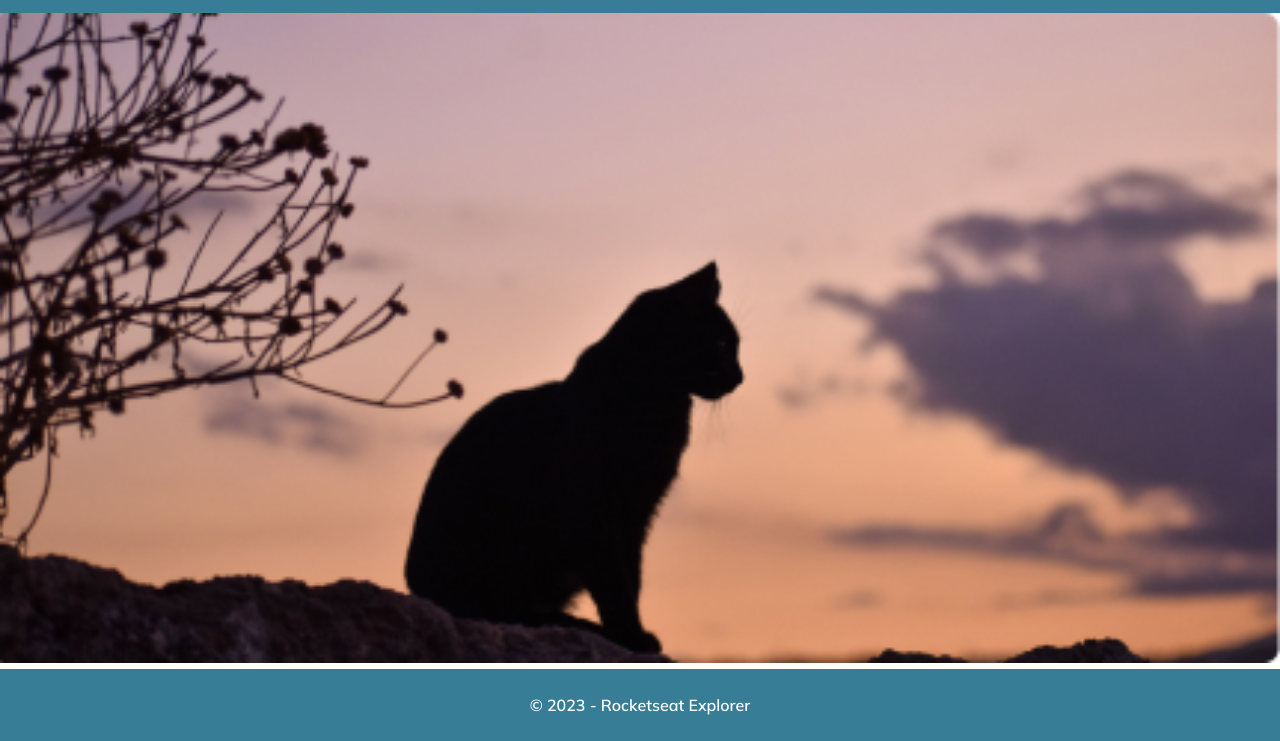
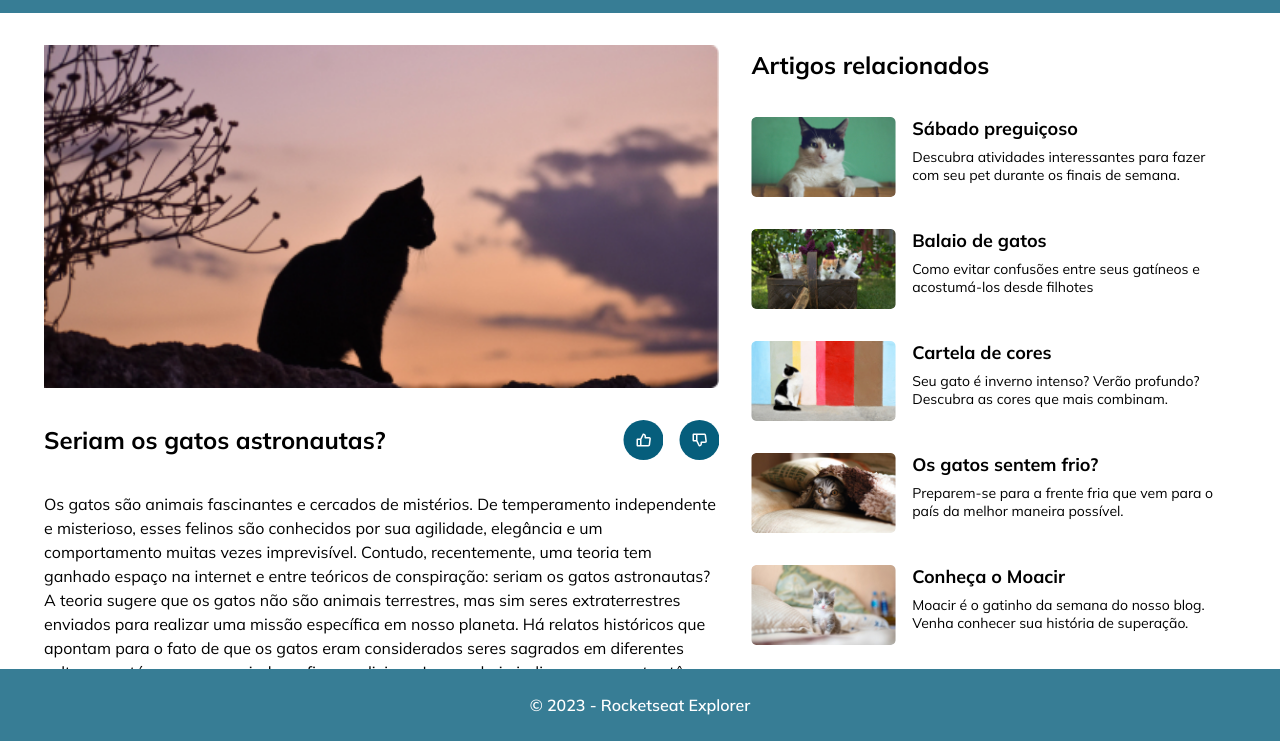
Before and after one commit to jairomanosso/rocketseat-stage-03-projeto-extra-02, a plain HTML site: page index.html in a window 1280 px wide. Shown: the part 59-800 px from the top of the page. Drawn offline with Linux system fonts and the light colour scheme.

Commit message:
Add files via upload

```diff
--- a/index.html
+++ b/index.html
@@ -16,20 +16,25 @@
 <body>
     <div id="app">
         <header>
+            <div class="content">
                 <img id="logo" src="./assets/logo.svg" alt="Logomarca">
                 <form>
                     <label for="search">Pesquise por artigos</label>
                     <input id="search" type="text" placeholder="Pesquise por artigos">
                 </form>
                 <img id="avatar" src="https://randomuser.me/api/portraits/men/4.jpg" alt="Imagem de perfil do usuário">
+            </div>
         </header>
         <main>
+            <div class="content">
                 <img src="./assets/cat-1.jpg" alt="Imagem de um gato no por do sol">
                 <article>
+                    <div id="title">
                         <h1>Seriam os gatos astronautas?</h1>
                         <div id="rating">
                             <img src="./assets/like.svg" alt="Ícone gostei">
                             <img src="./assets/dislike.svg" alt="Ícone não gostei">
+                        </div>
                     </div>
                                     <p>
                         Os gatos são animais fascinantes e cercados de mistérios. De temperamento independente e misterioso, esses felinos são conhecidos por sua agilidade, elegância e um comportamento muitas vezes imprevisível. Contudo, recentemente, uma teoria tem ganhado espaço na internet e entre teóricos de conspiração: seriam os gatos astronautas?
@@ -80,6 +85,8 @@
                         </div>
                     </div>
                 </section>
+            </div>
+
         </main>
         <footer>
             <p>© 2023 - Rocketseat Explorer</p>
--- a/style.css
+++ b/style.css
@@ -29,12 +29,17 @@ body {
     grid-template-rows: 7.2rem 1fr 7.2rem;
 }
 
+.content{
+    max-width: 124rem;
+    margin: auto;
+}
+
 header, footer {
     background-color: var(--color-primary);
     padding: 1.6rem 3.2rem;
 }
 
-header {
+header .content {
     grid-area: header;
     display: flex;
     align-items: center;
@@ -138,7 +143,8 @@ section div#related-articles {
 section div#related-articles div.article-item{
     display: flex;
     gap: 1.6rem;
-    align-items: center;
+    align-content: space-between;
+    height: 8rem;
 }
 
 section div#related-articles div.article-item img{
@@ -172,3 +178,64 @@ footer p {
     font-weight: 600;
     color: var(--color-white);
 }
+
+@media (min-width: 768px) {
+    #app main .content{
+        display: grid;
+        grid-template-areas:
+        "img img img"
+        "article article section"
+    }
+
+    main img {
+        grid-area: img;
+    }
+
+    main article {
+        grid-area: article;
+        padding: 3.2rem 0 3.2rem 2.4rem;
+    }
+
+    section {
+        grid-area: section;
+        padding: 3.2rem 2.4rem 3.2rem 3.2rem;
+    }
+}
+
+@media (min-width: 1024px) {
+    #app main .content{
+        display: grid;
+        grid-template-areas:
+        "img img section"
+        "article article section";
+    }
+
+    main img {
+        grid-area: img;
+        padding-top: 3.2rem;
+        padding-left: 2.4rem;
+    }
+
+    #title {
+        display: flex;
+        justify-content: space-between;
+        align-items: center;
+        margin-bottom: 3.2rem;
+    }
+
+    main article #title h1 {
+        margin-bottom: 0;
+    }
+
+    main article #title #rating {
+        margin-bottom: 0;
+    }
+
+    main article #title #rating img {
+        padding: 0;
+    }
+
+    section div#related-articles div.article-item img {
+        padding: 0;
+    }
+}
```
Lines whose indentation alone changed are shown as unchanged.
